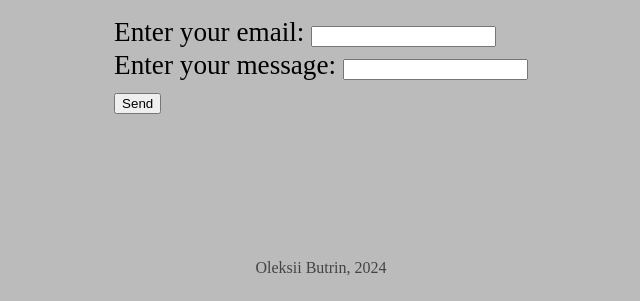
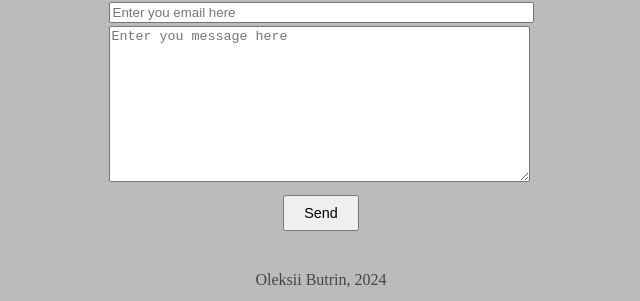
Before and after one commit to Bootreen/intro-site, a plain HTML site: page contact.html in a window 1280 px wide. Shown: the part 499-800 px from the top of the page, without its empty margins (319-959 px from the left). Drawn offline with Linux system fonts and the light colour scheme.

Commit message:
styled contacts

```diff
--- a/contact.html
+++ b/contact.html
@@ -17,23 +17,34 @@
         </ul>
       </nav>
     </header>
-    <main class="midsection-container">
+    <main class="midsection-container contacts-container">
       <h2>Contact</h2>
       <div>+49 160 1234567</div>
       <div><a href="mailto:bootreen@gmail.com">bootreen@gmail.com</a></div>
       <div>telegram: <a href="https://t.me/bootreen">bootreen</a></div>
-      <h3>Leave a message</h3>
+      <h4>Leave a message</h4>
       <form action="">
-        <div>
-          <label for="email">Enter your email: </label>
-          <input type="email" name="email" id="email" required />
+        <div">
+          <input
+            type="email"
+            name="email"
+            id="email"
+            size="50"
+            placeholder="Enter you email here"
+          />
         </div>
         <div>
-          <label for="message">Enter your message: </label>
-          <input type="text" name="message" id="message" required />
+          <textarea
+            type="text"
+            name="message"
+            id="message"
+            rows="10"
+            cols="50"
+            placeholder="Enter you message here"
+          ></textarea>
         </div>
-        <div>
-          <input type="submit" value="Send" />
+        <div class="submit">
+          <input class="submit-button" type="submit" value="Send" />
         </div>
       </form>
     </main>
--- a/css/styles.css
+++ b/css/styles.css
@@ -23,19 +23,26 @@
   list-style-type: none;
 }
 
-.midsection-container,
-.midsection-container-cv {
+.midsection-container {
   margin: 3rem 0 auto;
 }
 
-.midsection-container h2,
-.midsection-container-cv h2 {
+.midsection-container h2 {
   text-align: center;
 }
 
-.midsection-container-cv {
+.cv-container {
   font-size: 1.4rem;
   line-height: 1.7rem;
+}
+
+.contacts-container {
+  font-size: 1.6rem;
+  line-height: 2.2rem;
+}
+
+.contacts-container h4 {
+  margin: 2rem 0 0.2rem;
 }
 
 .intext-img {
@@ -79,3 +86,12 @@
   text-align: right;
   vertical-align: top;
 }
+
+.submit {
+  text-align: center;
+}
+
+.submit-button {
+  font-size: 0.9rem;
+  padding: 0.5rem 1.2rem;
+}
```
Also changed, not shown: cv.html (+1 -1 lines).
